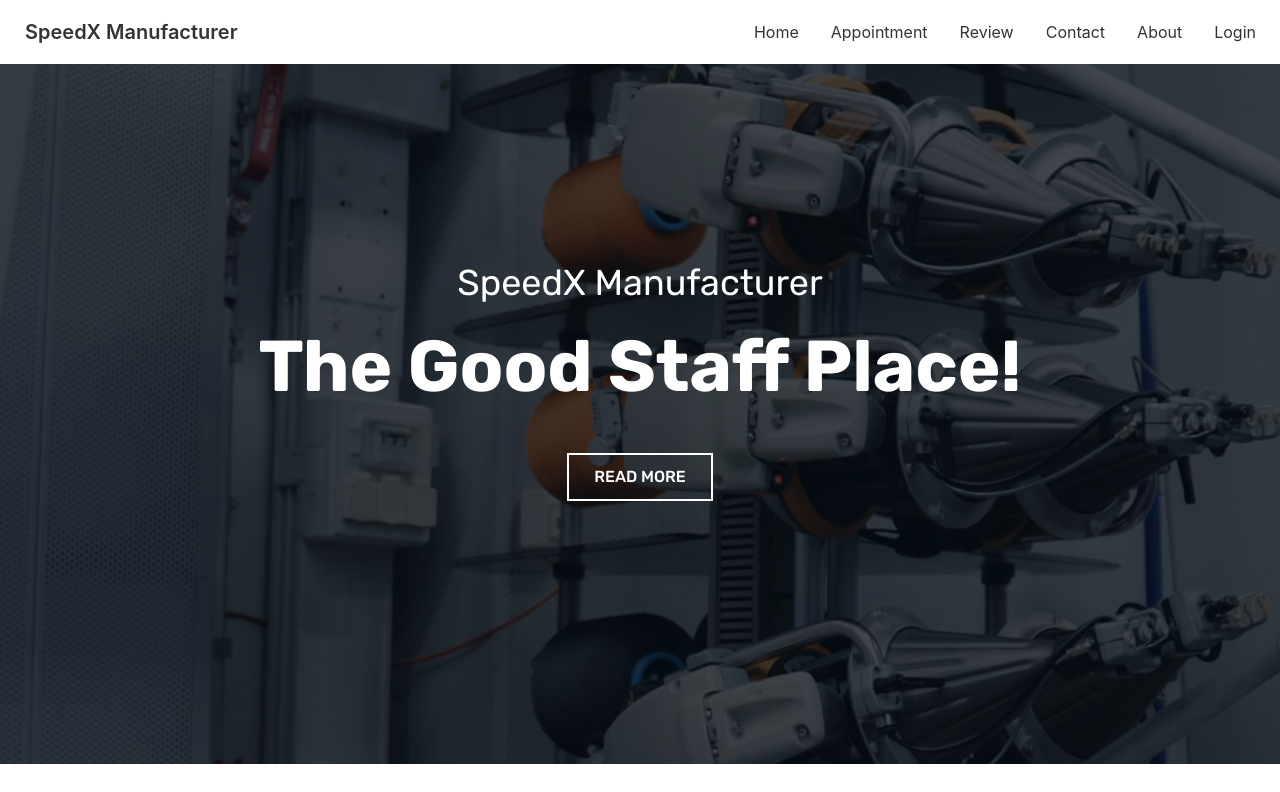
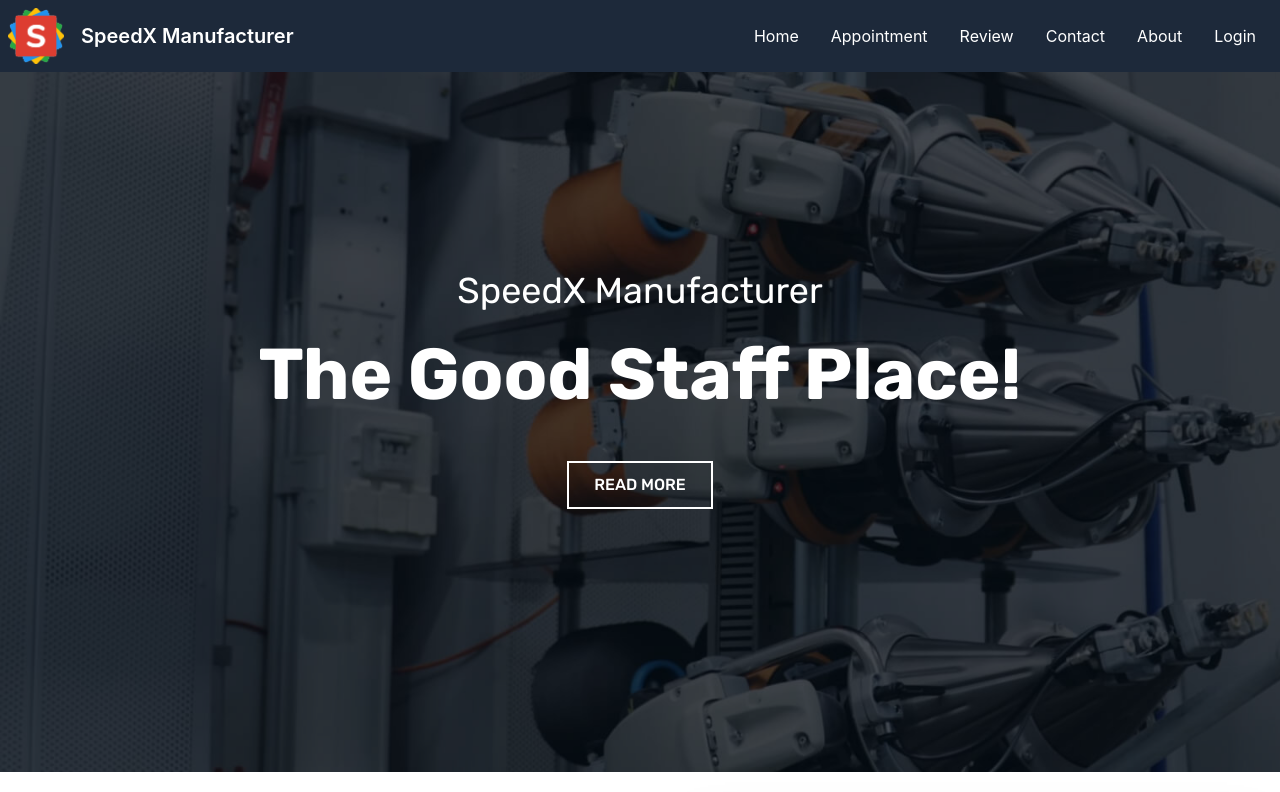
Before and after one commit to uttamsaha/speedx-manufacturer, a React (Create React App) app: page / in a window 1280 px wide. Shown: the top 792 px of the page. Built offline with nearby package versions, Linux system fonts and the light colour scheme; no server answers.

Commit message:
header color fixed

```diff
--- a/src/Pages/Home/About/About.js
+++ b/src/Pages/Home/About/About.js
@@ -4,7 +4,7 @@ import './About.css';
 
 const About = () => {
   return (
-    <div class="hero min-h-screen bg-base-100 mt-[-100px]">
+    <div class="hero min-h-screen bg-base-100 mt-[-290px]">
   <div class="hero-content flex-col lg:flex-row-reverse">
     <img src={img} className=" lg:max-w-xl sm:max-w-sm-sm xs:max-w-xs rounded-lg shadow-2xl lg:h-80" alt=''/>
     <div>
--- a/src/Pages/Shared/Header/Header.js
+++ b/src/Pages/Shared/Header/Header.js
@@ -3,6 +3,7 @@ import React from "react";
 import { useAuthState } from "react-firebase-hooks/auth";
 import { Link } from "react-router-dom";
 import auth from "../../../firebase.init";
+import logo from '../../../Images/logo.png';
 
 const Navbar = () => {
   const [user] = useAuthState(auth);
@@ -12,27 +13,27 @@ const Navbar = () => {
   const menuItems = (
     <>
       <li>
-        <Link to="/">Home</Link>
+        <Link to="/" className="text-white">Home</Link>
       </li>
       <li>
-        <Link to="/appointment">Appointment</Link>
+        <Link to="/appointment" className="text-white">Appointment</Link>
       </li>
       <li>
-        <Link to="/review">Review</Link>
+        <Link to="/review" className="text-white">Review</Link>
       </li>
       <li>
-        <Link to="/contact">Contact</Link>
+        <Link to="/contact" className="text-white">Contact</Link>
       </li>
       <li>
-        <Link to="/about">About</Link>
+        <Link to="/about" className="text-white">About</Link>
       </li>
       <li>
-        {user ? <button onClick={logout} className="btn btn-ghost">Sign Out</button> : <Link to="/login">Login</Link>}
+        {user ? <button onClick={logout} className="btn btn-ghost">Sign Out</button> : <Link to="/login" className="text-white text">Login</Link>}
       </li>
     </>
   );
   return (
-    <div className="navbar bg-base-100">
+    <div className="navbar bg-[#1D293A]">
       <div className="navbar-start">
         <div className="dropdown">
           <label tabIndex="0" className="btn btn-ghost lg:hidden">
@@ -60,7 +61,10 @@ const Navbar = () => {
             {menuItems}
           </ul>
         </div>
-        <Link to="/" className="btn btn-ghost normal-case text-xl">SpeedX Manufacturer</Link>
+       <div className="flex items-center">
+         <img className="w-14" src={logo} alt="" />
+          <Link to="/" className="btn btn-ghost normal-case text-xl text-white">SpeedX Manufacturer</Link>
+       </div>
       </div>
       <div className="navbar-end hidden lg:flex">
         <ul className="menu menu-horizontal p-0">{menuItems}</ul>
```
Also changed, not shown: src/Images/logo.png (added).
